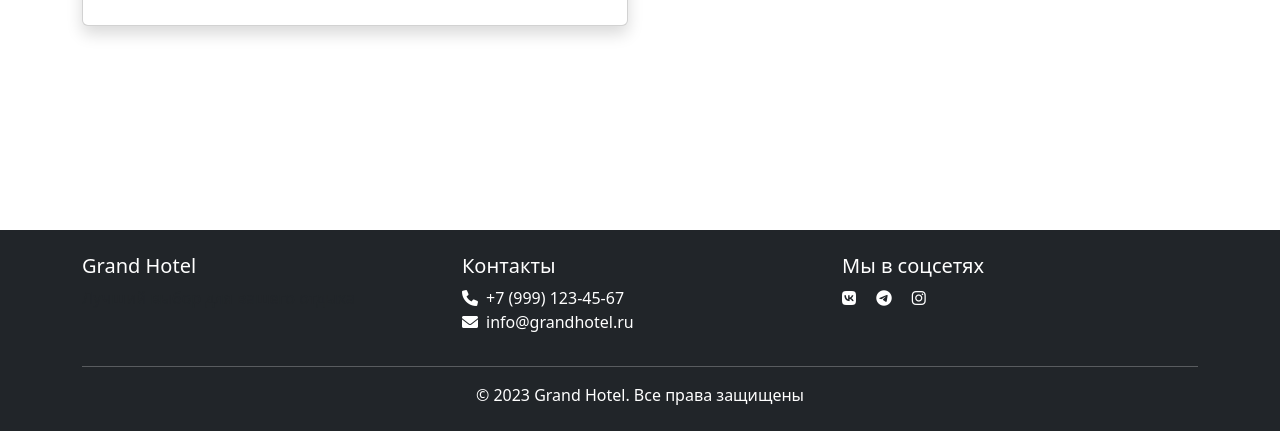
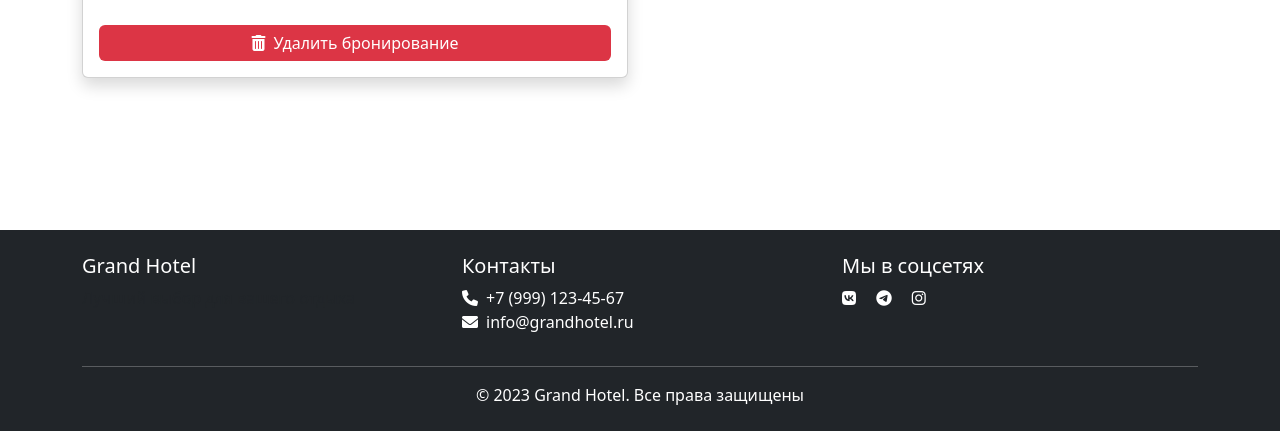
Before and after one commit to neki4l/BookingSystem, a Django app: page /profile/ in a window 1280 px wide. Shown: the part 369-800 px from the top of the page. Run offline with Django 5.2, Linux system fonts and the light colour scheme; a user stored in the database is signed in; tables that the repository leaves empty hold one stand-in row (values such as "Sample post").

Commit message:
update 2

```diff
--- a/booking/models.py
+++ b/booking/models.py
@@ -1,14 +1,11 @@
 from django.db import models
 from django.contrib.auth.models import User
-
-#TODO: Сделать фото у номера, а не типа, сделать отмену бронирования
 
 class RoomType(models.Model):
     name = models.CharField(max_length=50)
     description = models.TextField()
     price = models.DecimalField(max_digits=8, decimal_places=2)
     capacity = models.PositiveIntegerField()
-    image = models.ImageField(upload_to='room_types/')
 
     def __str__(self):
         return self.name
@@ -17,6 +14,7 @@ class Room(models.Model):
     room_number = models.CharField(max_length=10, unique=True)
     room_type = models.ForeignKey(RoomType, on_delete=models.CASCADE)
     floor_number = models.IntegerField(default=1)
+    image = models.ImageField(upload_to='room_types/', default='room_types/default.jpg')
     is_available = models.BooleanField(default=True)
 
     def __str__(self):
--- a/booking/urls.py
+++ b/booking/urls.py
@@ -4,5 +4,6 @@ from. import views
 urlpatterns = [
     path('', views.home, name='home'),
     path('book/<int:room_id>/', views.book_room, name='book'),
+    path('profile/delete/<int:booking_id>', views.delete_booking, name='delete_booking'),
     path('profile/', views.profile, name='profile'),
 ]
--- a/booking/views.py
+++ b/booking/views.py
@@ -11,7 +11,6 @@ def home(request):
 
 @login_required
 def book_room(request, room_id):
-    """Создание бронирования"""
     room = get_object_or_404(Room, id=room_id, is_available=True)
     if request.method == "POST":
         form = BookingForm(request.POST)
@@ -28,6 +27,13 @@ def book_room(request, room_id):
     return render(request, 'booking/book.html', {'form': form, 'room': room})
 
 @login_required
+def delete_booking(request, booking_id):
+    booking = get_object_or_404(Booking, id=booking_id, user=request.user)
+    booking.delete()
+    messages.success(request, "Вы успешно отменили бронирование!")
+    return redirect('profile')
+
+@login_required
 def profile(request):
     bookings = Booking.objects.filter(user=request.user)
     return render(request, 'booking/profile.html', {'bookings': bookings})
--- a/templates/booking/base.html
+++ b/templates/booking/base.html
@@ -49,6 +49,7 @@
             }
 
             .auth-form input[type="text"]:focus,
+
             .auth-form input[type="password"]:focus {
                 border-color: #007bff;
                 box-shadow: 0 0 0 3px rgba(0, 123, 255, 0.1);
@@ -60,6 +61,15 @@
                 margin-top: 0.25rem;
                 list-style: none;
                 padding-left: 0;
+            }
+            .btn-danger {
+                background-color: #dc3545;
+                border: none;
+                transition: background-color 0.3s ease;
+            }
+
+            .btn-danger:hover {
+                background-color: #c82333;
             }
     </style>
 </head>
--- a/templates/booking/home.html
+++ b/templates/booking/home.html
@@ -17,7 +17,7 @@
                 <span class="price-badge bg-success text-white p-2 rounded">
                     {{ room.room_type.price }} ₽/ночь
                 </span>
-                <img src="{{ room.room_type.image.url }}" class="card-img-top"
+                <img src="{{ room.image.url }}" class="card-img-top"
                      alt="{{ room.room_type.name }}" style="height: 200px; object-fit: cover;">
                 <div class="card-body">
                     <h5 class="card-title">{{ room.room_type.name }}</h5>
--- a/templates/booking/profile.html
+++ b/templates/booking/profile.html
@@ -28,6 +28,13 @@
                             <strong>{{ booking.total_price }} ₽</strong>
                         </li>
                     </ul>
+                    <!-- Кнопка удаления бронирования -->
+                    <form action="{% url 'delete_booking' booking.id %}" method="post" class="mt-3">
+                        {% csrf_token %}
+                        <button type="submit" class="btn btn-danger w-100">
+                            <i class="fas fa-trash-alt me-2"></i>Удалить бронирование
+                        </button>
+                    </form>
                 </div>
             </div>
         </div>
```
Also changed, not shown: booking/migrations/0005_remove_roomtype_image_room_image.py (added).
